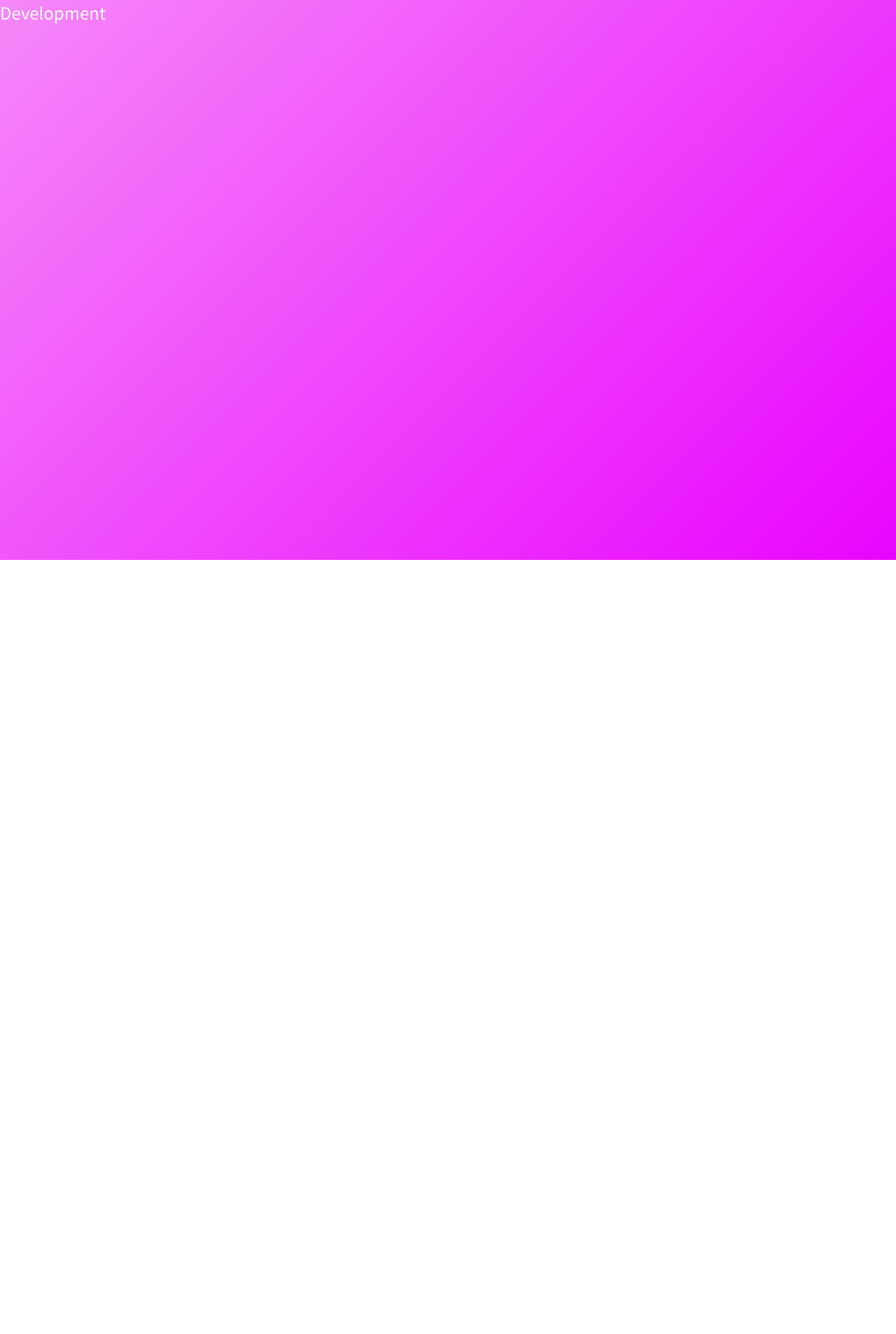
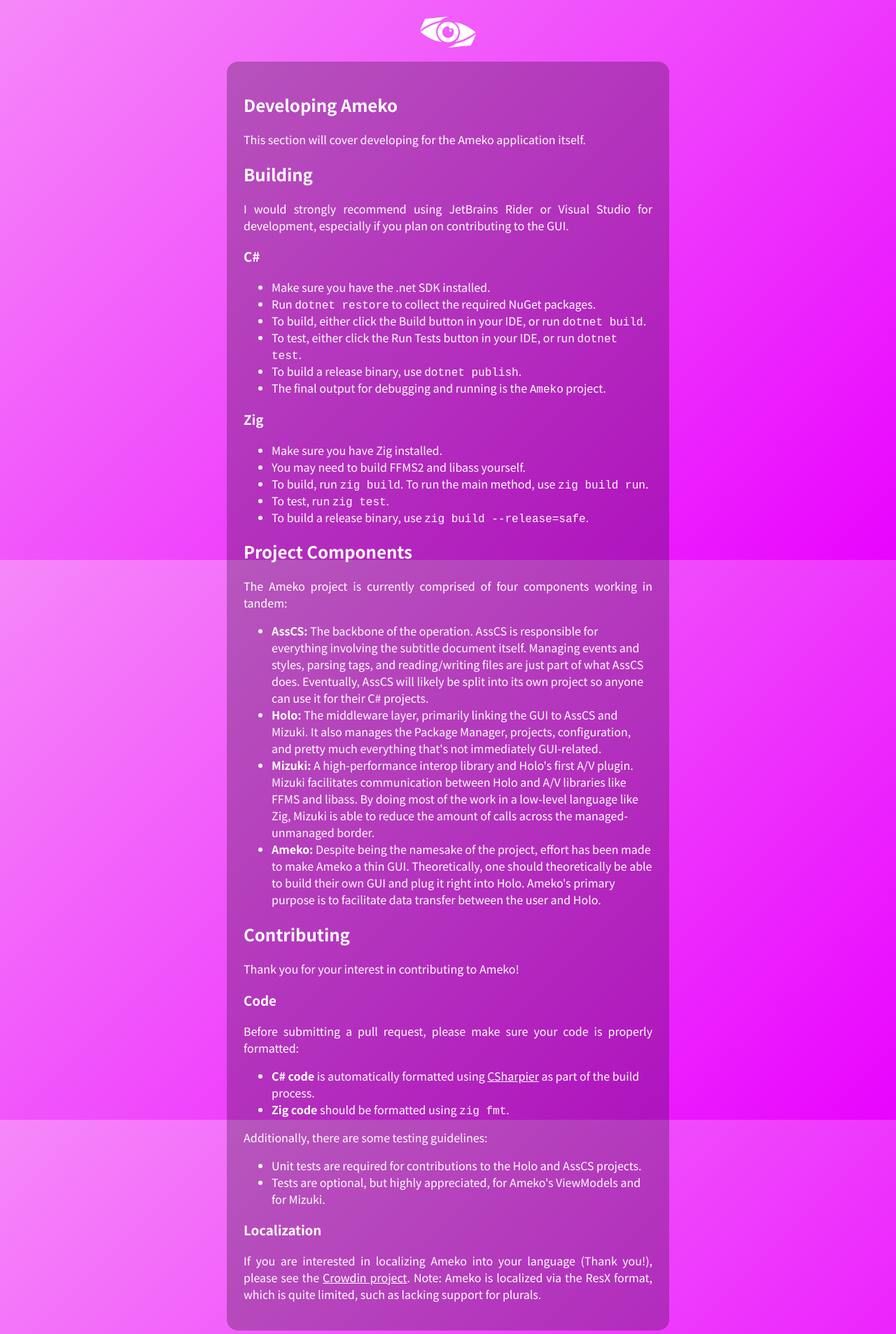
Before and after one commit to 9vult/AmekoOnTheWeb, a SvelteKit app: page /dev in a window 1280 px wide. Shown: the top 1906 px of the page at 70% size. Before the commit the page ends 800 px from the top, so only its background shows below. Built offline with nearby package versions, Linux system fonts and the light colour scheme.

Commit message:
Update website

```diff
--- a/src/routes/(home)/+page.svelte
+++ b/src/routes/(home)/+page.svelte
@@ -13,9 +13,7 @@
     </nav>
   </section>
 
-  <footer class="foot">
-    &copy 2024 9volt and collaborators.
-  </footer>
+  <footer class="foot">&copy 2025 9volt.</footer>
 </main>
 
 <style>
@@ -40,7 +38,7 @@
   }
 
   a:hover {
-    background-color: rgba(255, 255, 255, 0.2)
+    background-color: rgba(255, 255, 255, 0.2);
   }
 
   a:visited {
--- a/src/routes/about/+page.svelte
+++ b/src/routes/about/+page.svelte
@@ -5,35 +5,73 @@
   <section class="content">
     <h1>About Ameko</h1>
     <p>
-      Ameko is a cross-platform editor for Advanced Substation Alpha (ASS) subtitles.
+      Ameko is a cross-platform editor for Advanced Substation Alpha (ASS)
+      subtitles.
     </p>
 
     <h2>Roadmap</h2>
-    <h3>Milestone 1 - MVP (Complete!)</h3>
+    <h3>Milestone 1 - MVP</h3>
 
     <p>
-      The goal for Milestone 1 is to have a Minimal Viable Product, or MVP. For Ameko, the MVP is delivering a feature-rich <i>subtitle editor</i>.
-      While Ameko intends to be an editing <i>suite</i> in its final form, the MVP is simply an editor. Thus, the MVP is missing many critical features
-      most would consider invaluable to the subtitling workflow, such as video and audio support, graphical tools, or even displaying a preview of
-      the subtitles you're writing.
-    </p>
-    <p>
-      However, the intent of Milestone 1 as a MVP is to serve as a proof of concept for the viability of Ameko, Holo, and AssCS, and as such, the ability to
-      edit subtitles will serve the role of the "minimum product." Ideally, the MVP should include all major editing features that don't require
-      video or audio as part of their workflow.
+      The primary goal for Milestone 1 is to deliver a Minimum Viable Product
+      (MVP). This includes, but is not limited to:
     </p>
 
-    <h3>Milestone 2 - Video</h3>
+    <ul>
+      <li>
+        <b>Core Subtitle Editing:</b>
+        Creating, manipulating, and styling subtitles
+      </li>
+      <li>
+        <b>Audio and Video Playback:</b>
+        Initially, a/v will be provided by
+        <a href="https://github.com/FFMS/ffms2">FFMS</a>
+        and subtitles by <a href="https://github.com/libass/libass/">libass</a>.
+        This content will be rendered to the user using OpenGL and OpenALSoft.
+        However, a plugin architecture will be used to allow for these options
+        to be extended in the future.
+      </li>
+      <li>
+        <b>Tabs and Projects:</b>
+        Ameko features tabs, allowing users to easily switch between multiple open
+        subtitle files. Additionally, Ameko is introducing <i>Project Files</i>.
+        Projects allow for logical grouping and organization of subtitle files
+        independent of the physical filesystem structure, and provide a
+        centralized place for common project configuration (like CPS warn
+        levels, spellcheck language, etc.), colors, styles, and more.
+      </li>
+      <li>
+        <b>Integrated Git support:</b>
+        Basic Git features, like committing, pulling, pushing, and blaming will be
+        available out of the box.
+      </li>
+      <li>
+        <b>Scripting:</b>
+        Ameko includes robust support for C# scripts and libraries. A scripting playground
+        and support for simple JavaScript scriptlets will also be included.
+      </li>
+    </ul>
+
+    <h3>Future Milestones</h3>
+
     <p>
-      Video is clearly the second most important feature for a subtitle editor (behind only subtitle editing features).
-      Video loading will be provided via Plugins so Holo/Ameko is not dependent on any one source. The first video provider will be <a href="https://github.com/FFMS/ffms2">FFMS2</a>.
-      The full specifics of the video milestone are still in the air; it is currently unclear if features like subtitle rendering will
-      be included within or pushed to a different milestone. The current goal and focus of this milestone is to have a working video player.
+      Ameko is envisioned as a comprehensive editing suite, and while the exact
+      path is still unclear, future development will focus on significantly
+      expanding its capabilities. Potential upcoming milestones include:
     </p>
+
+    <ul>
+      <li>
+        <b>Audio Integration:</b>
+        Implementing audio waveform/spectrum visualizations and related audio tooling.
+      </li>
+      <li>
+        <b>Graphical Tools:</b>
+        Tools for visually manipulating subtitles on the video
+      </li>
+    </ul>
   </section>
-  <footer class="foot">
-    &copy 2024 9volt and collaborators.
-  </footer>
+  <footer class="foot">&copy 2025 9volt.</footer>
 </main>
 
 <style>
@@ -48,6 +86,9 @@
   .content {
     grid-row: 2;
     grid-column: 2;
+    background-color: #00000040;
+    padding: 1.5em;
+    border-radius: 1em;
   }
 
   .content p {
--- a/src/routes/dev/+page.svelte
+++ b/src/routes/dev/+page.svelte
@@ -1,3 +1,201 @@
 <main>
-  Development
+  <header class="head">
+    <a href="/"><img id="logo" src="/ameko-1000x.png" alt="Ameko Logo" /></a>
+  </header>
+  <section class="content">
+    <h1>Developing Ameko</h1>
+    <p>This section will cover developing for the Ameko application itself.</p>
+
+    <h2>Building</h2>
+
+    <p>
+      I would strongly recommend using JetBrains Rider or Visual Studio for
+      development, especially if you plan on contributing to the GUI.
+    </p>
+
+    <h3>C#</h3>
+
+    <ul>
+      <li>Make sure you have the .net SDK installed.</li>
+      <li>
+        Run <code>dotnet restore</code> to collect the required NuGet packages.
+      </li>
+      <li>
+        To build, either click the Build button in your IDE, or run <code
+          >dotnet build</code
+        >.
+      </li>
+      <li>
+        To test, either click the Run Tests button in your IDE, or run <code
+          >dotnet test</code
+        >.
+      </li>
+      <li>To build a release binary, use <code>dotnet publish</code>.</li>
+      <li>
+        The final output for debugging and running is the <code>Ameko</code> project.
+      </li>
+    </ul>
+
+    <h3>Zig</h3>
+
+    <ul>
+      <li>Make sure you have Zig installed.</li>
+      <li>You may need to build FFMS2 and libass yourself.</li>
+      <li>
+        To build, run <code>zig build</code>. To run the main method, use
+        <code>zig build run</code>.
+      </li>
+      <li>To test, run <code>zig test</code>.</li>
+      <li>
+        To build a release binary, use <code>zig build --release=safe</code>.
+      </li>
+    </ul>
+
+    <h2>Project Components</h2>
+
+    <p>
+      The Ameko project is currently comprised of four components working in
+      tandem:
+    </p>
+
+    <ul>
+      <li>
+        <b>AssCS:</b>
+        The backbone of the operation. AssCS is responsible for everything involving
+        the subtitle document itself. Managing events and styles, parsing tags, and
+        reading/writing files are just part of what AssCS does. Eventually, AssCS
+        will likely be split into its own project so anyone can use it for their
+        C# projects.
+      </li>
+      <li>
+        <b>Holo:</b>
+        The middleware layer, primarily linking the GUI to AssCS and Mizuki. It also
+        manages the Package Manager, projects, configuration, and pretty much everything
+        that's not immediately GUI-related.
+      </li>
+      <li>
+        <b>Mizuki:</b>
+        A high-performance interop library and Holo's first A/V plugin. Mizuki facilitates
+        communication between Holo and A/V libraries like FFMS and libass. By doing
+        most of the work in a low-level language like Zig, Mizuki is able to reduce
+        the amount of calls across the managed-unmanaged border.
+      </li>
+      <li>
+        <b>Ameko:</b>
+        Despite being the namesake of the project, effort has been made to make Ameko
+        a thin GUI. Theoretically, one should theoretically be able to build their
+        own GUI and plug it right into Holo. Ameko's primary purpose is to facilitate
+        data transfer between the user and Holo.
+      </li>
+    </ul>
+
+    <h2>Contributing</h2>
+
+    <p>Thank you for your interest in contributing to Ameko!</p>
+
+    <h3>Code</h3>
+
+    <p>
+      Before submitting a pull request, please make sure your code is properly
+      formatted:
+    </p>
+
+    <ul>
+      <li>
+        <b>C# code</b>
+        is automatically formatted using
+        <a href="https://github.com/belav/csharpier">CSharpier</a> as part of the
+        build process.
+      </li>
+      <li>
+        <b>Zig code</b>
+        should be formatted using <code>zig fmt</code>.
+      </li>
+    </ul>
+
+    <p>Additionally, there are some testing guidelines:</p>
+
+    <ul>
+      <li>
+        Unit tests are required for contributions to the Holo and AssCS
+        projects.
+      </li>
+      <li>
+        Tests are optional, but highly appreciated, for Ameko's ViewModels and
+        for Mizuki.
+      </li>
+    </ul>
+
+    <h3>Localization</h3>
+
+    <p>
+      If you are interested in localizing Ameko into your language (Thank you!),
+      please see the <a href="https://crowdin.com/project/ameko"
+        >Crowdin project</a
+      >. Note: Ameko is localized via the ResX format, which is quite limited,
+      such as lacking support for plurals.
+    </p>
+  </section>
+  <footer class="foot">&copy 2024 9volt.</footer>
 </main>
+
+<style>
+  main {
+    display: grid;
+    grid-template-columns: 0.5fr 1fr 0.5fr;
+    grid-template-rows: 10vh 1fr auto;
+    padding: 0.5rem;
+    font-size: 1rem;
+  }
+
+  .content {
+    grid-row: 2;
+    grid-column: 2;
+    background-color: #00000040;
+    padding: 1.5em;
+    border-radius: 1em;
+  }
+
+  .content p {
+    text-align: justify;
+  }
+
+  .head {
+    display: flex;
+    flex-direction: column;
+    align-items: center;
+    justify-content: center;
+    grid-row: 1;
+    grid-column: 2;
+  }
+
+  .head a img {
+    height: 10vh;
+    transition: ease 0.35s;
+  }
+
+  .head a img:hover {
+    rotate: 180deg;
+  }
+
+  .foot {
+    grid-row: 3;
+    font-size: 1rem;
+    grid-column-start: 1;
+    grid-column-end: 3;
+  }
+
+  a {
+    color: white;
+  }
+
+  a:visited {
+    color: white;
+  }
+
+  @media screen and (max-width: 1200px) {
+    main {
+      grid-template-columns: 2rem 1fr 2rem;
+    }
+  }
+</style>
```
